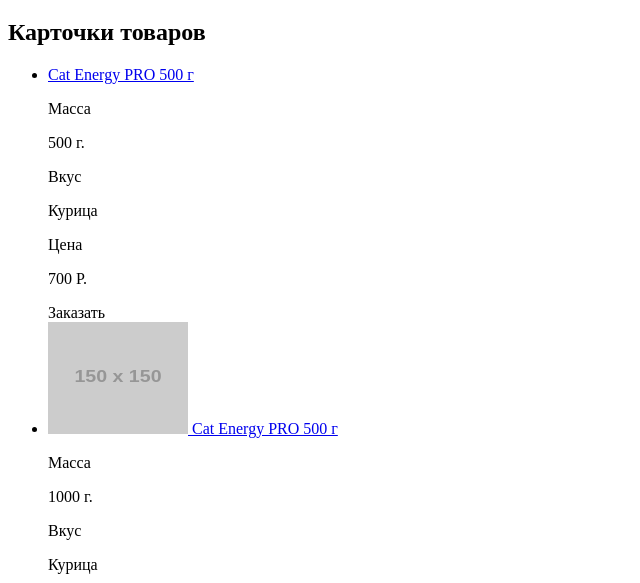
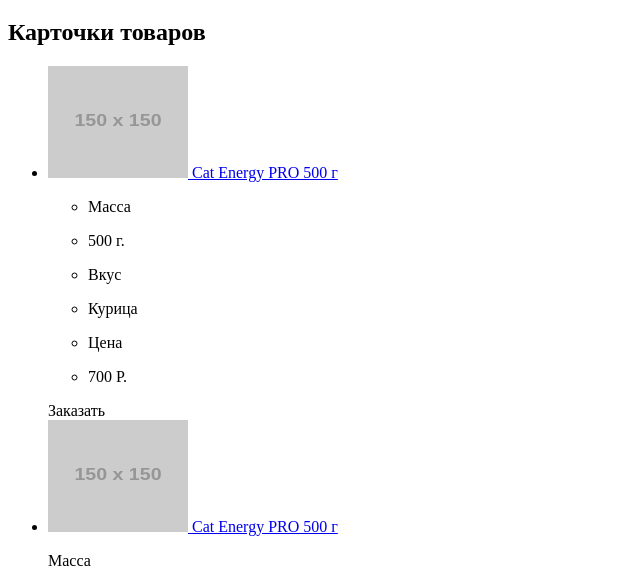
Before and after one commit to EkaterinaKhaustova/376313-cat-energy-20, a website: page source/catalog.html in a window 1280 px wide. Shown: the part 201-784 px from the top of the page, without its empty margins (0-640 px from the left). Drawn offline with Linux system fonts and the light colour scheme; placeholder pictures from the web are drawn by us.

Commit message:
Изменяет файлы

```diff
--- a/source/catalog.html
+++ b/source/catalog.html
@@ -37,20 +37,43 @@
   </header>
   <main class="page-main">
     <h1 class="catalog-title">Каталог продукции</h1>
-    <section>
+    <section class="products">
       <h2 class="visually-hidden">Карточки товаров</h2>
-      <div class="card-product">
-        <ul class="card-product__list">
-          <li class="card-product__item">
-            <a href="#">Cat Energy PRO 500 г</a>
-            <p class="card-product_mass">Масса</p>
-            <p class="card-product_mass">500 г.</p>
-            <p class="card-product_flavor">Вкус</p>
-            <p class="card-product_flavor">Курица</p>
-            <p class="card-product_price">Цена</p>
-            <p class="card-product_price">700 Р.</p>
-            <a class="card-product__button">Заказать</a>
-          </li>
+      <ul class="products__list">
+        <li class="products__item product">
+          <article class="products__card">
+            <a href="#">
+              <img src="https://via.placeholder.com/150x150" width="140" height="112" alt="Cat Energy PRO 500 г">
+            </a>
+            <a href="#">
+              Cat Energy PRO 500 г
+            </a>
+            <ul class="product__feature-list">
+              <li class="product__feature-item">
+                <p>Масса</p>
+              </li>
+              <li class="product__feature-item">
+                <p>500 г.</p>
+              </li>
+              <li class="product__feature-item">
+                <p>Вкус</p>
+              </li>
+              <li class="product__feature-item">
+                <p>Курица</p>
+              </li>
+              <li class="product__feature-item">
+                <p>Цена</p>
+              </li>
+              <li class="product__feature-item">
+                <p>700 Р.</p>
+              </li>
+            </ul>
+            <a class="product__button">
+              Заказать
+            </a>
+          </article>
+        </li>
+
           <li class="card-product__item">
             <a href="#">
               <img src="https://via.placeholder.com/150x150" width="140" height="112" alt="Cat Energy PRO 1000 г">
@@ -139,7 +162,7 @@
           <a class="hidden-products__button">Показать все</a>
         </div>
       </div>
-    </section>
+      </article>
   </main>
   <footer class="page-footer">
     <a class="page-footer__logo" href="#">
@@ -150,15 +173,18 @@
         <ul class="social__list">
           <li class="social__item">
             <a class="social__link social__link--vkontakte" href="#" aria-label="Вконтакте">
-              <img src="https://via.placeholder.com/150x150" width="23" height="16" alt="Вконтакте"></a>
+              <img src="https://via.placeholder.com/150x150" width="23" height="16" alt="Вконтакте">
+            </a>
           </li>
           <li class="social__item">
             <a class="social__link social__link--instagram" href="#" aria-label="Инстаграм">
-              <img src="https://via.placeholder.com/150x150" width="16" height="16" alt="Инстаграм"></a>
+              <img src="https://via.placeholder.com/150x150" width="16" height="16" alt="Инстаграм">
+            </a>
           </li>
           <li class="social__item">
             <a class="social__link social__link--facebook" href="#" aria-label="Фейсбук">
-              <img src="https://via.placeholder.com/150x150" width="12" height="22" alt="Фейсбук"></a>
+              <img src="https://via.placeholder.com/150x150" width="12" height="22" alt="Фейсбук">
+            </a>
           </li>
         </ul>
     </div>
```
Also changed, not shown: source/form.html (+9 -3 lines), source/index.html (+10 -7 lines).
